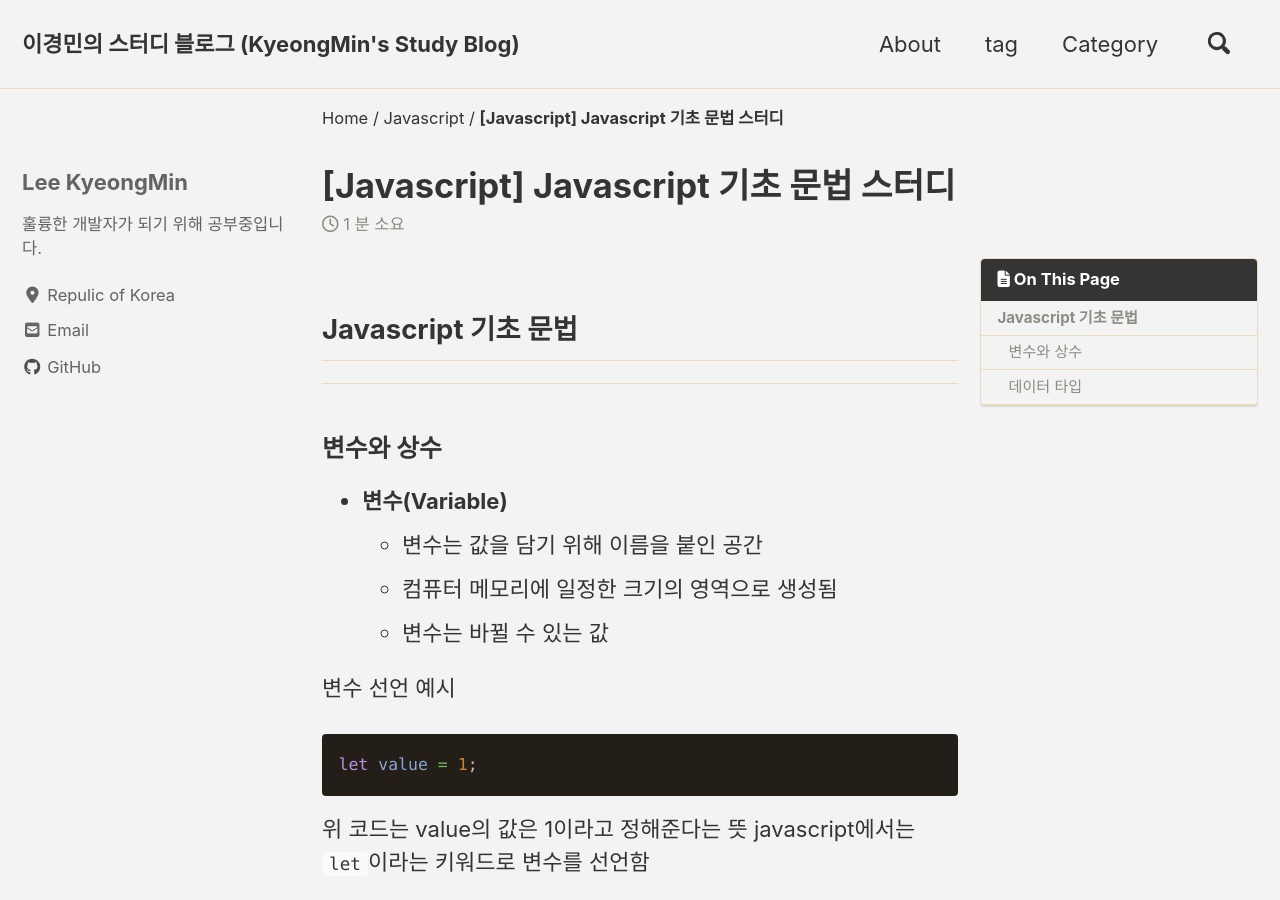
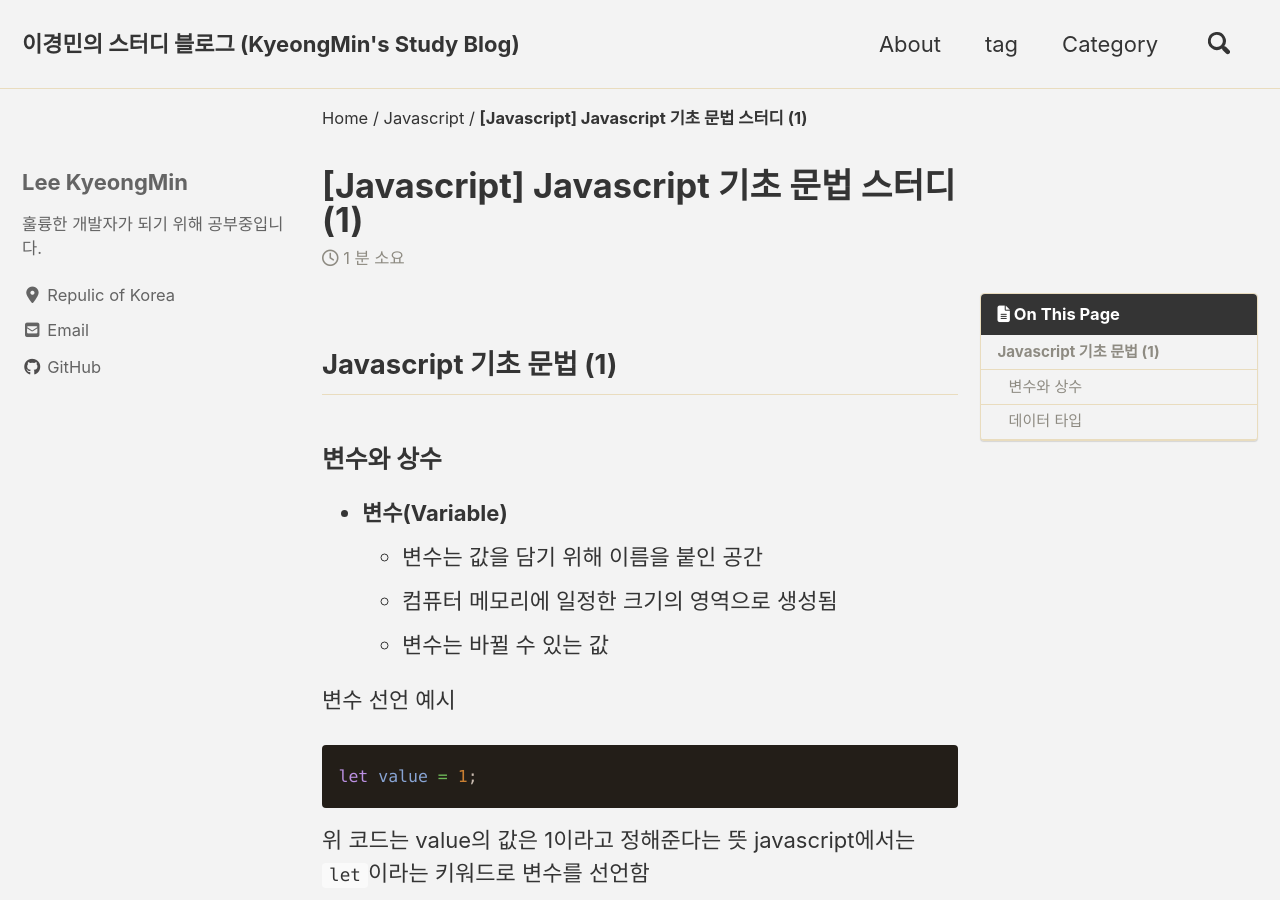
Before and after one commit to ekmst1027/test, a Jekyll site: the page built from _posts/2020-08-15-javascript_study.md, in a window 1280 px wide and 900 px high. Built offline with Jekyll 4.4.1, drawn with Linux system fonts in a browser that asks for light colours; cached includes are drawn as plain includes; nearby versions of some CDN libraries; comment, search, counter and statistics services are not loaded.

Commit message:
Javascript basic study

```diff
--- a/_posts/2020-08-15-javascript_study.md
+++ b/_posts/2020-08-15-javascript_study.md
@@ -1,5 +1,5 @@
 ---
-title: "[Javascript] Javascript 기초 문법 스터디"
+title: "[Javascript] Javascript 기초 문법 스터디 (1)"
 excerpt: "자바스크립트 기초 문법 스터디"
 toc: true
 toc_sticky: true
@@ -10,9 +10,7 @@ tags:
   - Javascript
 ---
 
-## Javascript 기초 문법
-
----
+## Javascript 기초 문법 (1)
 
 ### 변수와 상수
 
```
Also changed, not shown: other parts of _posts/2020-08-15-javascript_study.md (+1 -0 lines).
